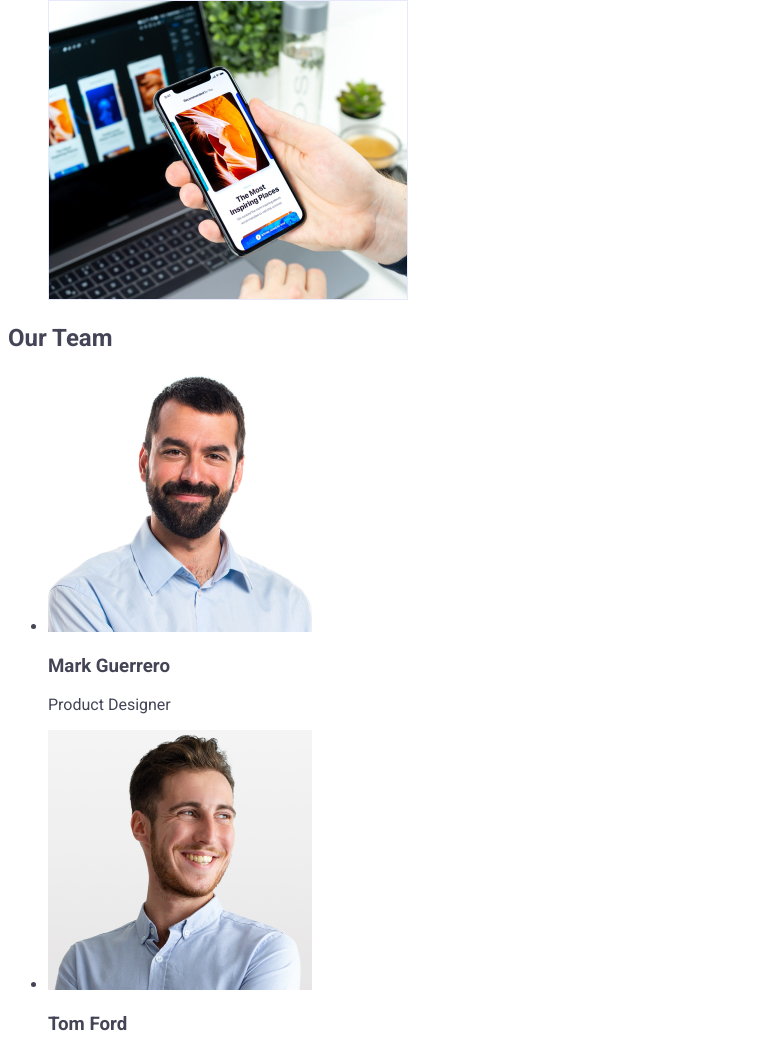
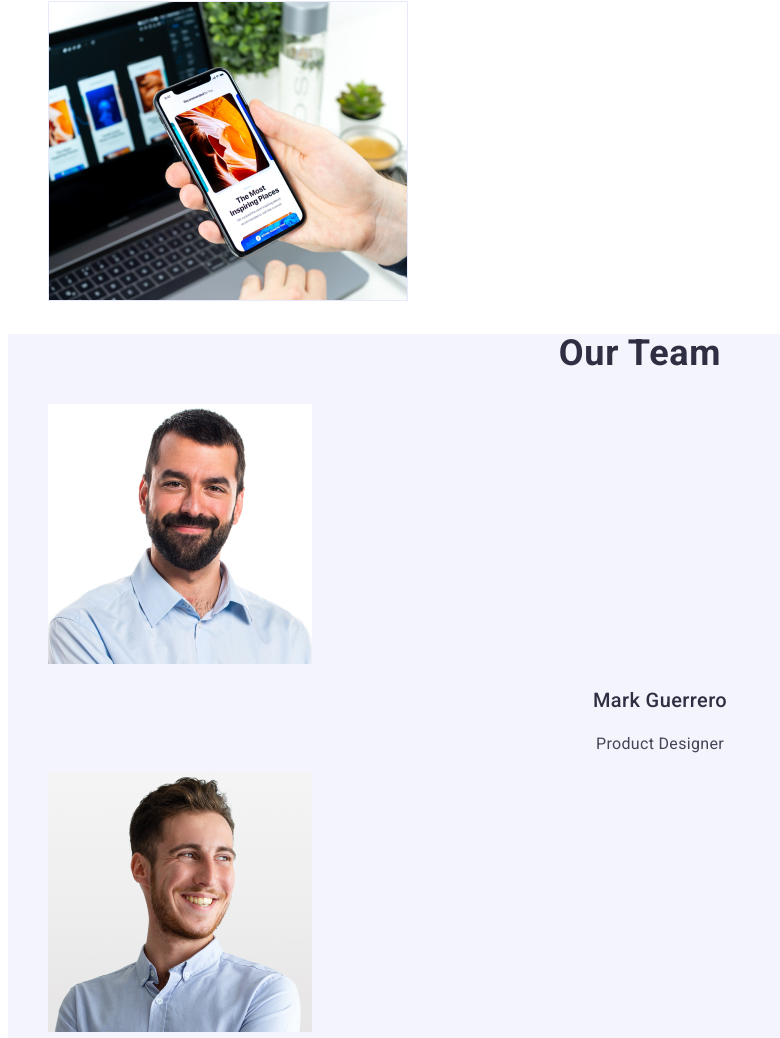
Before and after one commit to Dunaeivskyi/goit-homework-02, a plain HTML site: page index.html in a window 1280 px wide. Shown: the part 1423-2461 px from the top of the page, without its empty margins (0-780 px from the left). Drawn offline with Linux system fonts and the light colour scheme.

Commit message:
HW-02-07

```diff
--- a/css/style.css
+++ b/css/style.css
@@ -205,7 +205,7 @@ address {
   font-family: Roboto;
   font-size: 36px;
   font-weight: 700;
-  line-height: 1.1;
+  line-height: 1.11;
   letter-spacing: 0.02em;
   text-align: center;
   text-transform: capitalize;
@@ -219,3 +219,49 @@ address {
 
 .desc-img {
 }
+
+/* SECTION - 4 - */
+
+.team-section {
+  background-color: #f4f4fd;
+}
+
+.team-title {
+  color: var(--color-navy-blue);
+  font-family: Roboto;
+  font-size: 36px;
+  font-weight: 700;
+  line-height: 1.11;
+  letter-spacing: 0.02em;
+  text-align: center;
+  text-transform: capitalize;
+}
+
+.team-menu {
+}
+
+.team-list {
+}
+
+.team-img {
+}
+
+.team-sub-title {
+  color: var(--color-navy-blue);
+  font-family: Roboto;
+  font-size: 20px;
+  font-weight: 500;
+  line-height: 1.2;
+  letter-spacing: 0.02em;
+  text-align: center;
+}
+
+.team-text {
+  color: var(--color-slate);
+  font-family: Roboto;
+  font-size: 16px;
+  font-weight: 400;
+  line-height: 1.5;
+  letter-spacing: 0.02em;
+  text-align: center;
+}
--- a/index.html
+++ b/index.html
@@ -124,9 +124,9 @@
         </ul>
       </section>
       <!--Четверта секція-->
-      <section class="">
+      <section class="team-section">
         <h2 class="team-title">Our Team</h2>
-        <ul class="team-menu">
+        <ul class="team-menu list">
           <li class="team-list">
             <img
               class="team-img"
```
